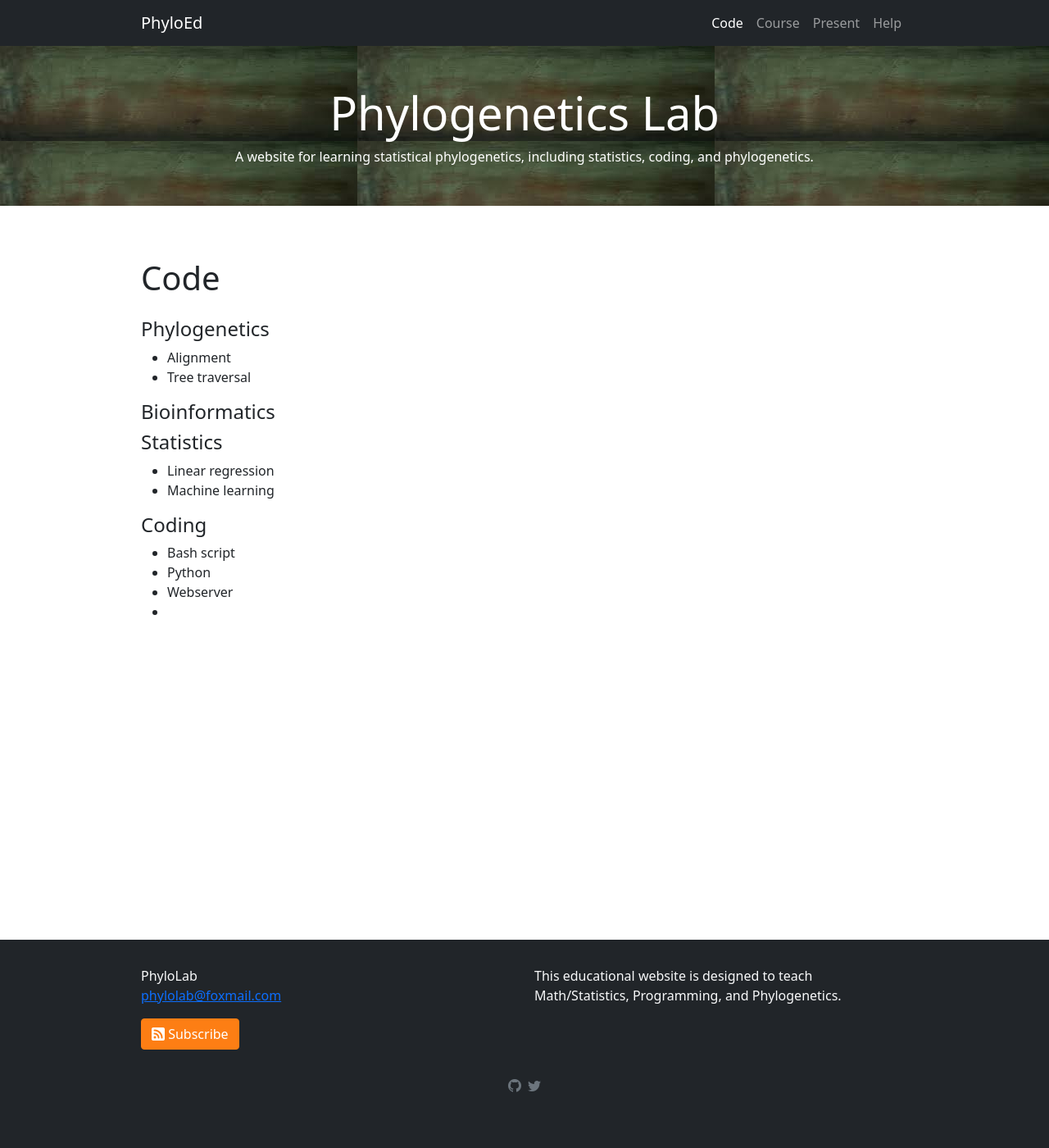
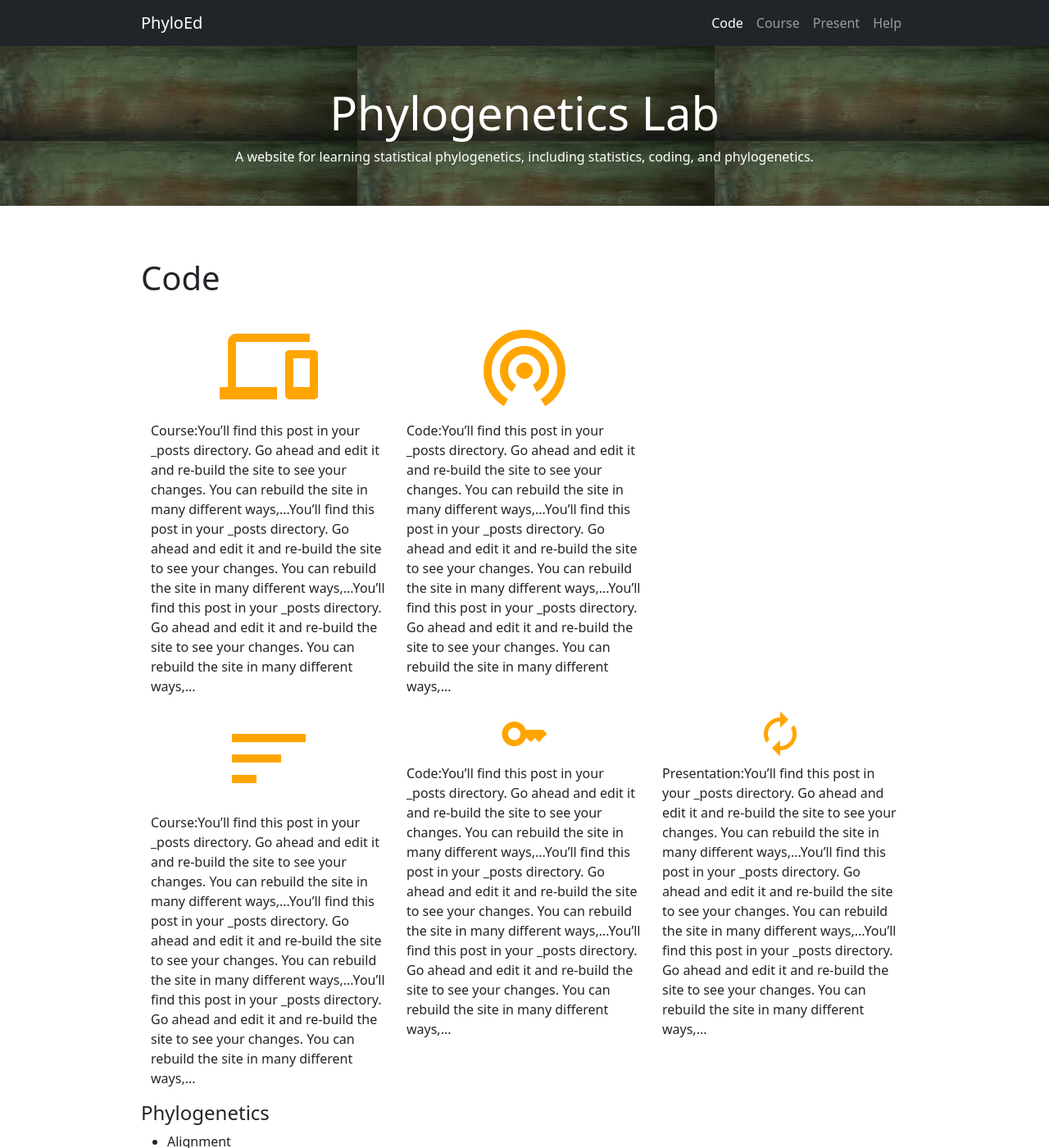
Before and after one commit to lliu1871/PhyEd, a Jekyll site: the page built from code.markdown, in a window 1280 px wide and 1400 px high. Shown: the whole window at 82% size. Built offline with Jekyll 4.4.1, drawn with Linux system fonts in a browser that asks for light colours; comment, search, counter and statistics services are not loaded.

Commit message:
Update code.markdown

```diff
--- a/code.markdown
+++ b/code.markdown
@@ -3,6 +3,45 @@ layout: page
 title: Code
 permalink: /code/
 ---
+
+<div class="container-fluid">
+  <div class="row">
+    <div class="col-sm-4">
+      <a href="https://teach.phylolab.net/course">
+        <div class="text-center"><i class="material-icons" style="font-size:120px;color:orange;">devices</i></div>
+      </a>
+      <p>Course:You’ll find this post in your _posts directory. Go ahead and edit it and re-build the site to see your changes. You can rebuild the site in many different ways,...You’ll find this post in your _posts directory. Go ahead and edit it and re-build the site to see your changes. You can rebuild the site in many different ways,...You’ll find this post in your _posts directory. Go ahead and edit it and re-build the site to see your changes. You can rebuild the site in many different ways,...</p>
+    </div>
+    <div class="col-sm-4">
+      <a href="https://teach.phylolab.net/course">
+        <div class="text-center"><i class="material-icons" style="font-size:120px;color:orange;">wifi_tethering</i></div>
+      </a>
+      <p>Code:You’ll find this post in your _posts directory. Go ahead and edit it and re-build the site to see your changes. You can rebuild the site in many different ways,...You’ll find this post in your _posts directory. Go ahead and edit it and re-build the site to see your changes. You can rebuild the site in many different ways,...You’ll find this post in your _posts directory. Go ahead and edit it and re-build the site to see your changes. You can rebuild the site in many different ways,...</p>
+    </div>
+
+  </div>
+
+  <div class="row">
+    <div class="col-sm-4">
+      <a href="https://teach.phylolab.net/course">
+        <div class="text-center"><i class="material-icons" style="font-size:120px;color:orange;">sort</i></div>
+      </a>
+      <p>Course:You’ll find this post in your _posts directory. Go ahead and edit it and re-build the site to see your changes. You can rebuild the site in many different ways,...You’ll find this post in your _posts directory. Go ahead and edit it and re-build the site to see your changes. You can rebuild the site in many different ways,...You’ll find this post in your _posts directory. Go ahead and edit it and re-build the site to see your changes. You can rebuild the site in many different ways,...</p>
+    </div>
+    <div class="col-sm-4">
+      <a href="https://teach.phylolab.net/course">
+        <div class="text-center"><i class="material-icons" style="font-size:60px;color:orange;">key</i></div>
+      </a>
+      <p>Code:You’ll find this post in your _posts directory. Go ahead and edit it and re-build the site to see your changes. You can rebuild the site in many different ways,...You’ll find this post in your _posts directory. Go ahead and edit it and re-build the site to see your changes. You can rebuild the site in many different ways,...You’ll find this post in your _posts directory. Go ahead and edit it and re-build the site to see your changes. You can rebuild the site in many different ways,...</p>
+    </div>
+    <div class="col-sm-4">
+      <a href="https://teach.phylolab.net/course">
+        <div class="text-center"><i class="material-icons" style="font-size:60px;color:orange;">autorenew</i></div>
+      </a>
+      <p>Presentation:You’ll find this post in your _posts directory. Go ahead and edit it and re-build the site to see your changes. You can rebuild the site in many different ways,...You’ll find this post in your _posts directory. Go ahead and edit it and re-build the site to see your changes. You can rebuild the site in many different ways,...You’ll find this post in your _posts directory. Go ahead and edit it and re-build the site to see your changes. You can rebuild the site in many different ways,...</p>
+    </div>
+  </div>
+</div>
 
 #### Phylogenetics
 - Alignment
```
